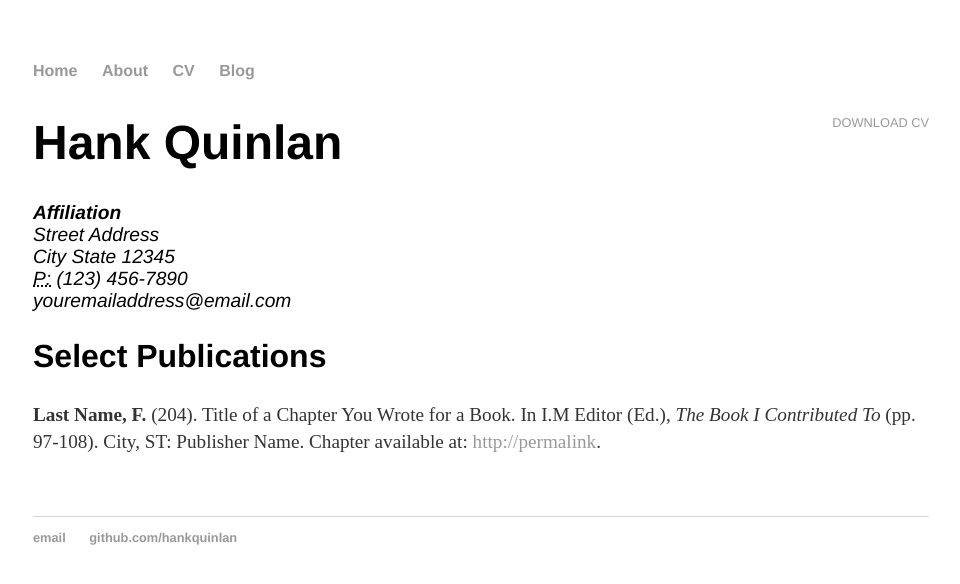
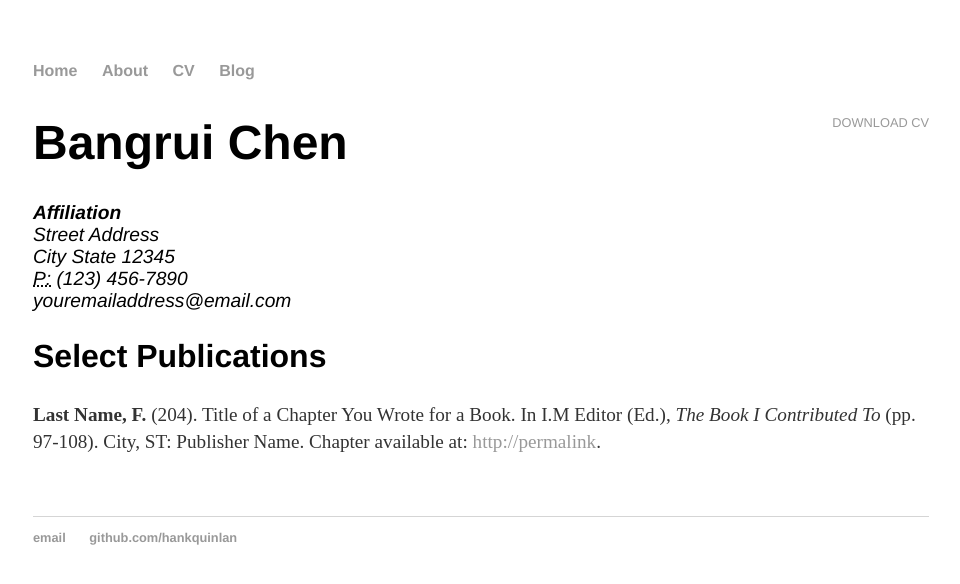
Before and after one commit to bangrui/Personal-website, a Jekyll site: the page built from cv/index.html, in a window 1280 px wide. Shown: the top 584 px of the page, without its empty margins (159-1119 px from the left). Built offline with Jekyll 4.4.1, drawn with Linux system fonts in a browser that asks for light colours.

Commit message:
Update index.html

```diff
--- a/cv/index.html
+++ b/cv/index.html
@@ -5,7 +5,7 @@ title: CV of Your Name
 
 	<div class="cv">
 		<a href="#" class="download" title="Download CV as PDF">Download CV</a>
-					<h1>Hank Quinlan</h1>
+					<h1>Bangrui Chen</h1>
 					<address>
 					<strong>Affiliation</strong><br>
 					Street Address<br>
```
